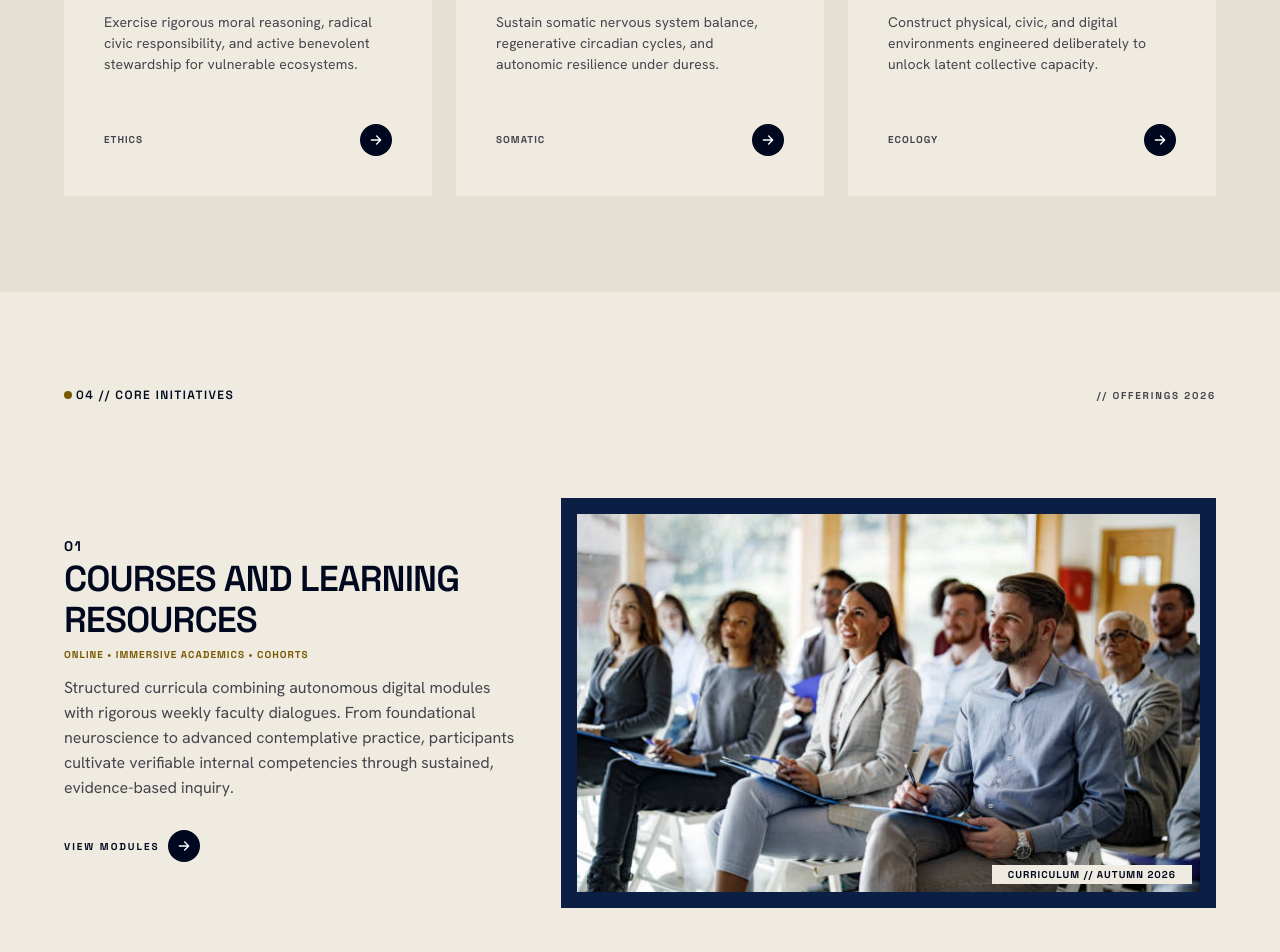
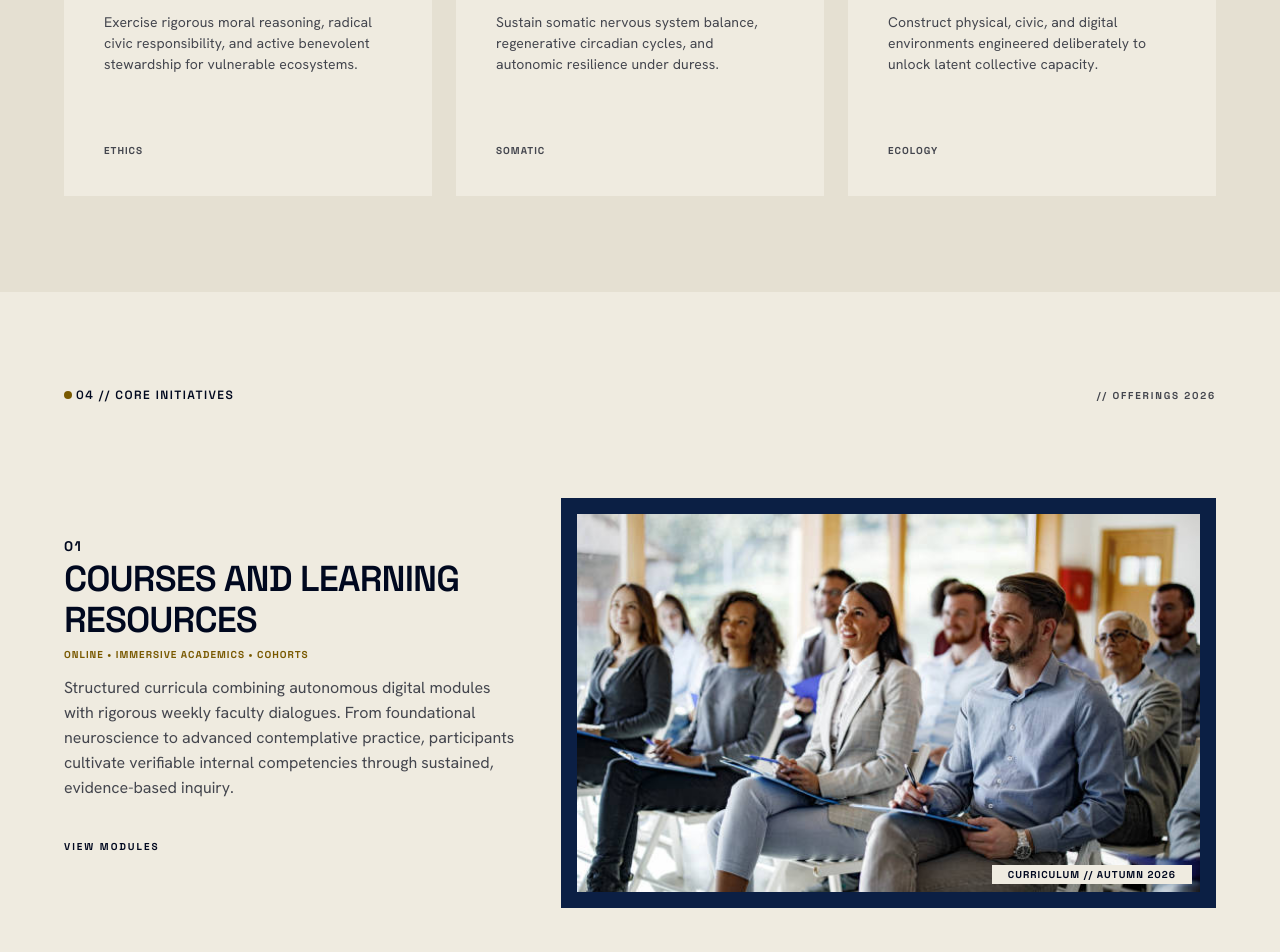
Before and after one commit to dariogeorge21/riostak, a Next.js app: page / in a window 1280 px wide. Shown: the part 3640-4592 px from the top of the page. Built offline with nearby package versions, Linux system fonts and the light colour scheme.

Commit message:
fix: remove icon for Arrow

```diff
--- a/components/landingPage/Framework.tsx
+++ b/components/landingPage/Framework.tsx
@@ -80,12 +80,6 @@ export default function Framework() {
                 <span className="font-display text-label-xs uppercase tracking-widest text-on-surface-variant">
                   {pillar.tag}
                 </span>
-                <span
-                  aria-hidden="true"
-                  className="flex h-8 w-8 items-center justify-center rounded-full bg-primary text-on-primary"
-                >
-                  <ArrowForwardIcon className="h-4 w-4" />
-                </span>
               </div>
             </li>
           ))}
--- a/components/landingPage/Initiatives.tsx
+++ b/components/landingPage/Initiatives.tsx
@@ -124,12 +124,6 @@ export default function Initiatives() {
               <span className="font-display text-label-xs font-bold uppercase tracking-[0.2em] text-primary transition-colors group-hover:text-secondary">
                 {offering.cta}
               </span>
-              <span
-                aria-hidden="true"
-                className="flex h-8 w-8 items-center justify-center rounded-full bg-primary text-on-primary transition-transform group-hover:translate-x-1 group-hover:bg-secondary group-hover:text-on-secondary"
-              >
-                <ArrowForwardIcon className="h-4 w-4" />
-              </span>
             </Link>
           </div>
 
```
